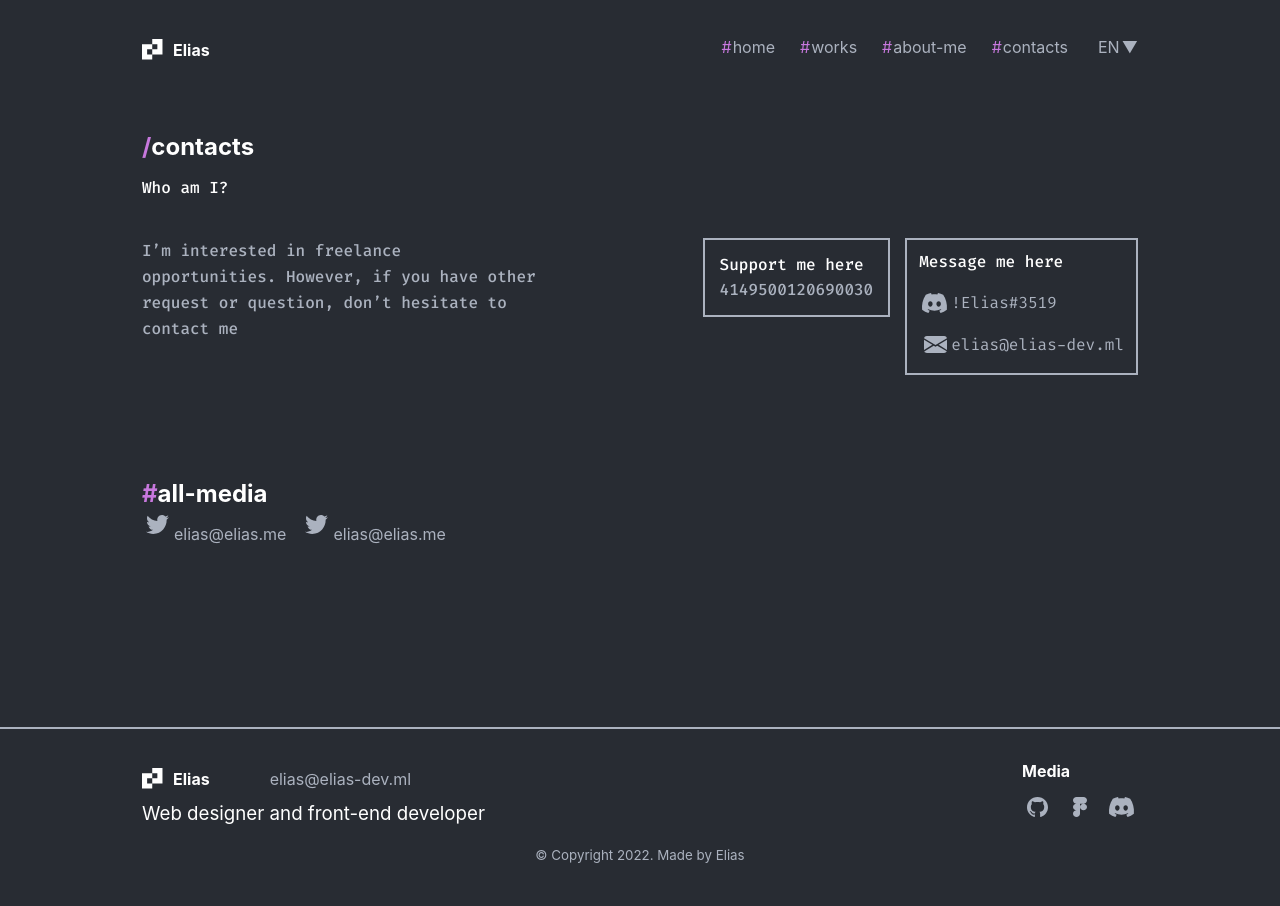
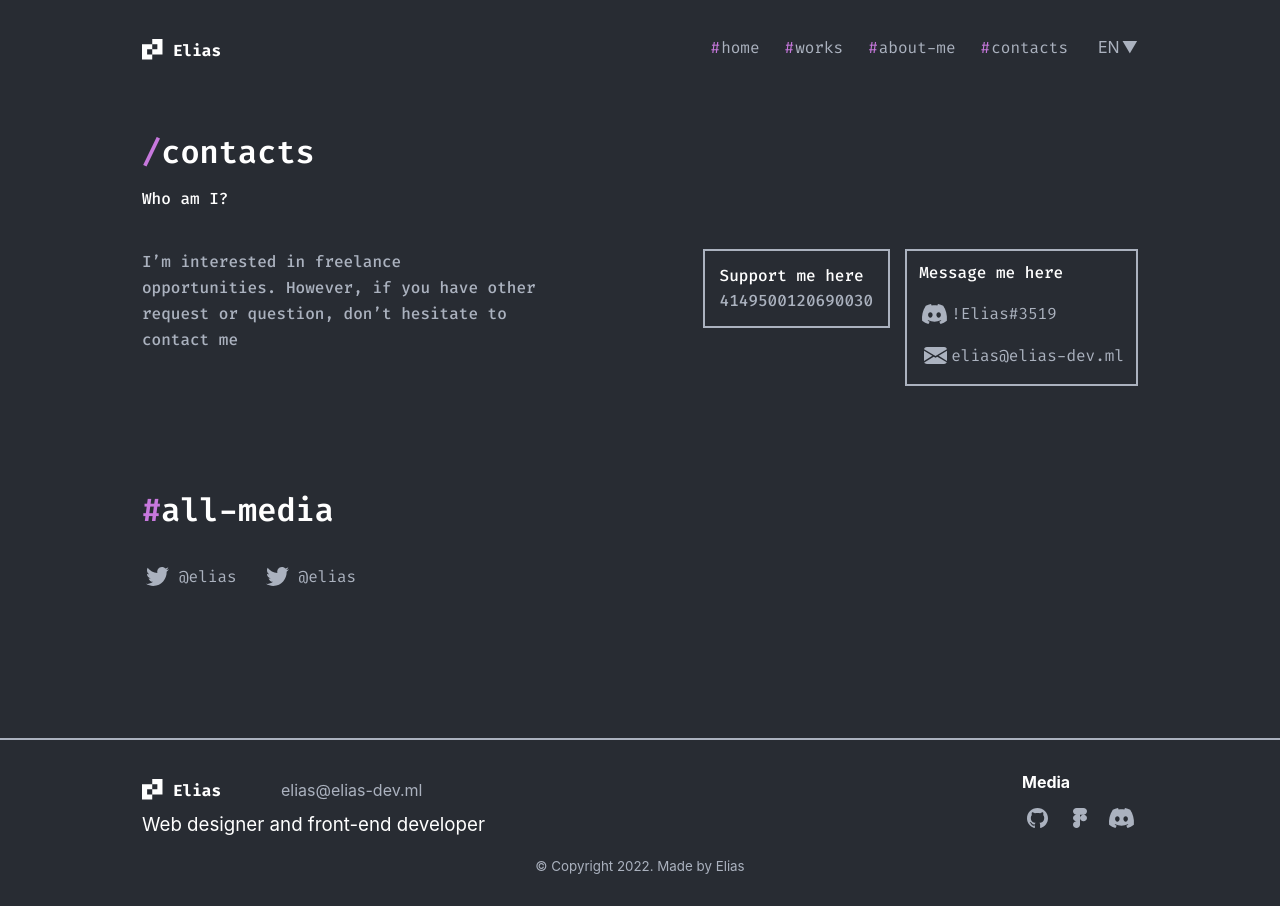
Before and after one commit to 89811421793/portfolio, a React app: page / in a window 1280 px wide. Built offline with nearby package versions, Linux system fonts and the light colour scheme.

Commit message:
#all-media - alignment

```diff
--- a/src/components/Langswitcher.tsx
+++ b/src/components/Langswitcher.tsx
@@ -14,7 +14,7 @@ export const Langswitcher: React.FC = () => {
   return (
     <Container onClick={() => setIsOpen(!isOpen)}>
       {selectedLang.toUpperCase()}
-      <ArrowDown>{'▼'}</ArrowDown> {/* Символ ">" */}
+      <ArrowDown>{'▼'}</ArrowDown>
       <Dropdown isOpen={isOpen}>
         <Option onClick={() => handleLangChange("en")}>EN</Option>
         <Option onClick={() => handleLangChange("ru")}>RU</Option>
--- a/src/components/SectionTitle.ts
+++ b/src/components/SectionTitle.ts
@@ -2,5 +2,9 @@ import styled from "styled-components";
 
 
 export const SectionTitle = styled.h2`
+font-family:Fira Code;
+font-weight: 600;
+font-size: 32px;
+line-height: 40px;
 color: #fff;
 `
--- a/src/components/logo/Logo.tsx
+++ b/src/components/logo/Logo.tsx
@@ -2,7 +2,7 @@ import React from "react";
 import styled from "styled-components";
 import { Icon } from "../icon/Icon";
 
-export const Logo = () => {
+export const Logo: React.FC = () => {
   return (
     <LogoContainer>
       <a href="">
@@ -19,7 +19,11 @@ const LogoContainer = styled.div`
 `;
 
 const LogoName = styled.span`
+  font-family: Fira Code;
+  font-weight: 700;
+  font-size: 16px;
+  line-height: 21px;
   margin-left: -1px;
-  font-size:16px;
+  font-size: 16px;
   font-weight: 700;
 `;
--- a/src/components/menu/Menu.tsx
+++ b/src/components/menu/Menu.tsx
@@ -37,6 +37,11 @@ const StyledLink = styled.a`
   text-decoration: none;
   display: flex;
   align-items: center;
+  font-family: Fira Code;
+  font-weight: 400;
+  font-size: 16px;
+  line-height: 21px;
+
 `;
 
 const StyledHash = styled.span`
--- a/src/pages/contactspage/layout/sections/mediasection/AllMedia.tsx
+++ b/src/pages/contactspage/layout/sections/mediasection/AllMedia.tsx
@@ -14,11 +14,11 @@ export const AllMedia = () => {
         </SectionTitle>
         <MediaItem>
           <Icon iconId={"twitter"} />
-          <a href="">elias@elias.me</a>
+          <MediaItemLink href="">@elias</MediaItemLink>
         </MediaItem>
         <MediaItem>
           <Icon iconId={"twitter"} />
-          <a href="">elias@elias.me</a>
+          <MediaItemLink href="">@elias</MediaItemLink>
         </MediaItem>
       </Container>
     </StyledMedia>
@@ -30,6 +30,16 @@ const StyledMedia = styled.section`
 `;
 
 const MediaItem = styled.div`
-  display: inline;
-  margin-right: 15px;
+  display: inline-flex;
+  align-items: center;
+  margin-top: 30px;
+  margin-right: 25px;
 `;
+
+const MediaItemLink = styled.a`
+  font-family: Fira Code;
+  font-weight: 400;
+  font-size: 16px;
+  line-height: 21px;
+  margin-left: 5px;
+`;
```
